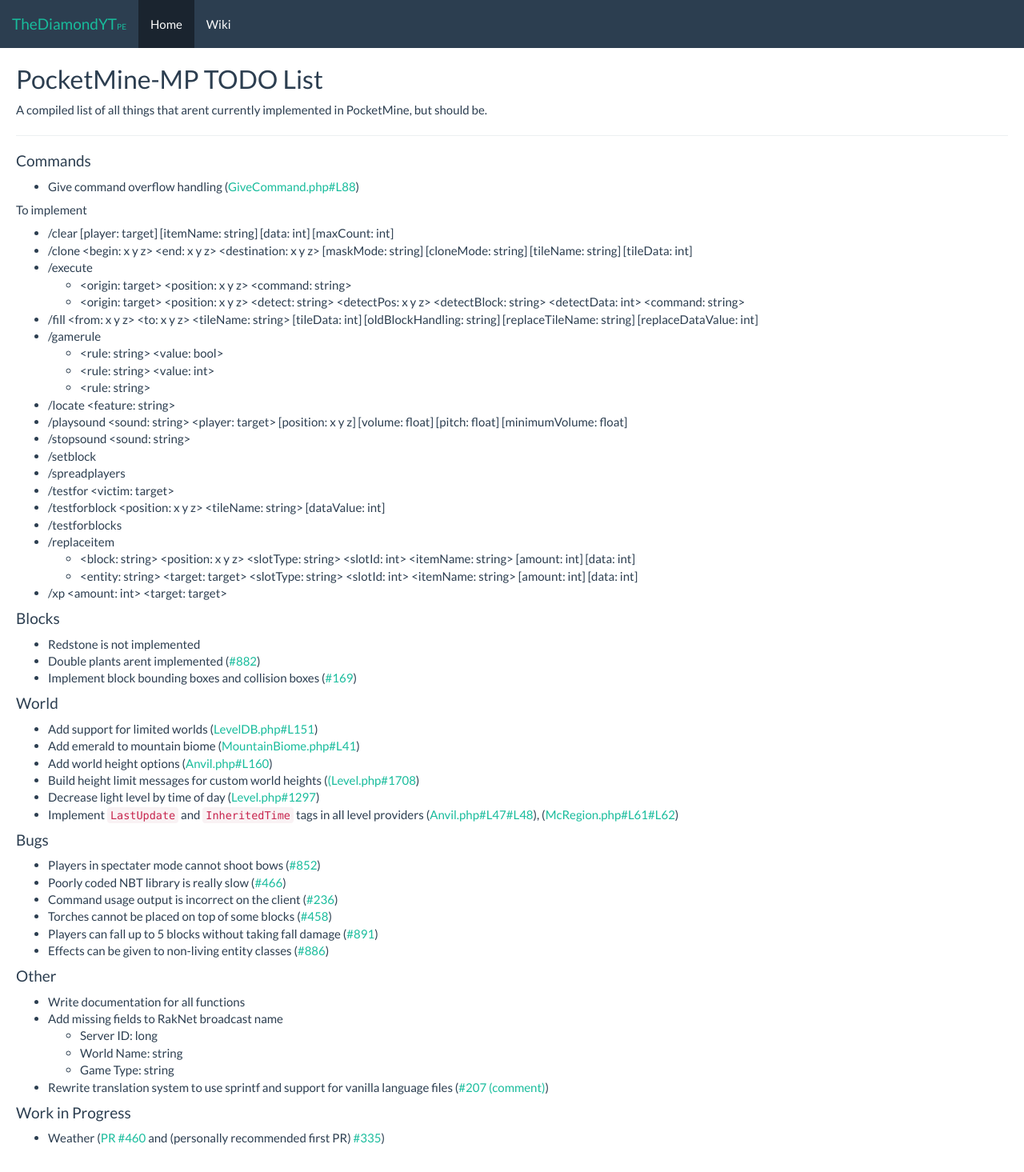
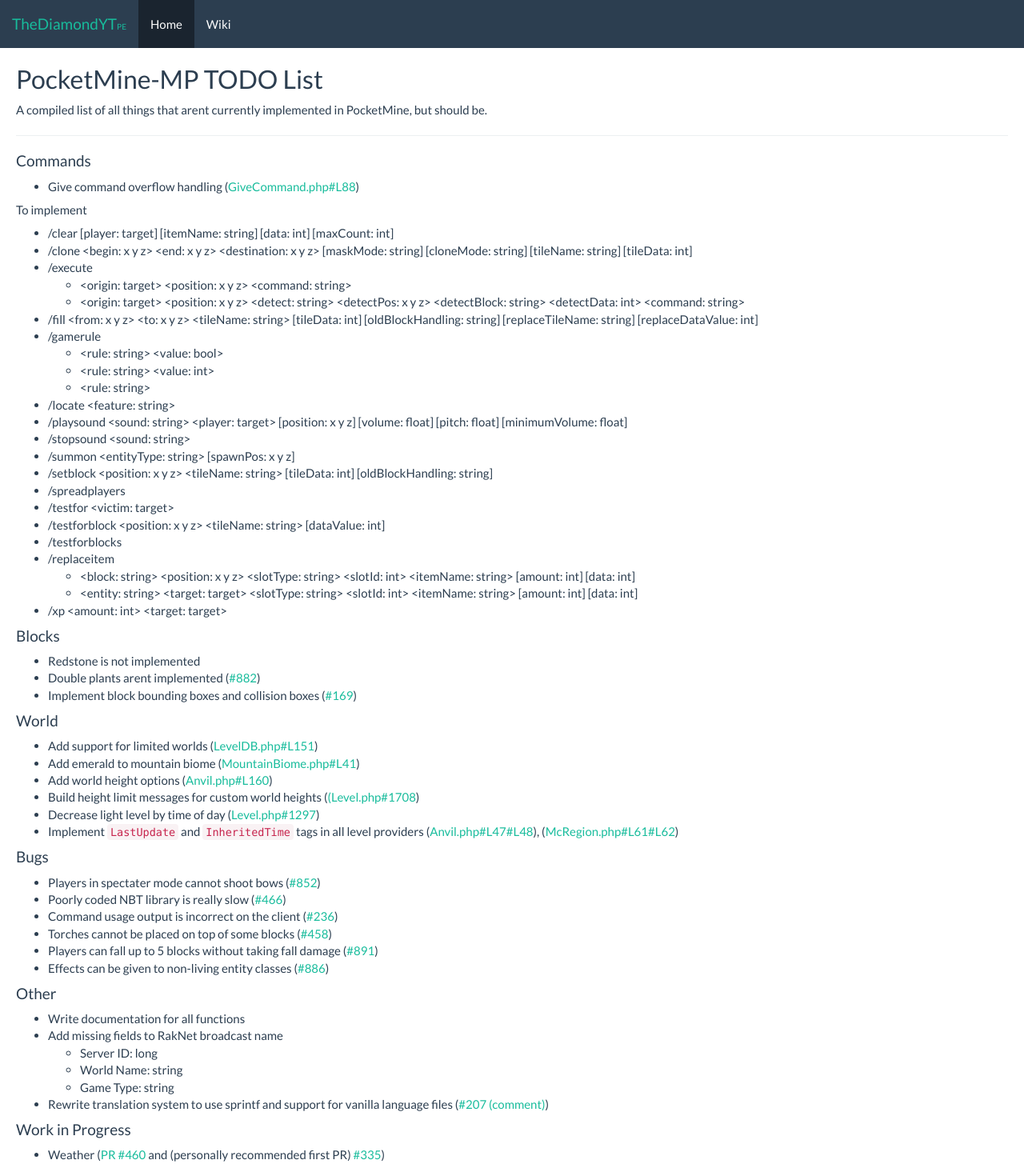
Before and after one commit to GNU-Droid/pe.thediamondyt.tk, a Jekyll site: the page built from _wiki/software/server/softwares/pocketmine/TODO.md, in a window 1280 px wide. Shown: the whole page at 80% size. Built offline with Jekyll 4.4.1, drawn with Linux system fonts in a browser that asks for light colours; before the commit the page ends 1444 px from its top, so only the background shows below that.

Commit message:
more command

```diff
--- a/_wiki/software/server/softwares/pocketmine/TODO.md
+++ b/_wiki/software/server/softwares/pocketmine/TODO.md
@@ -24,7 +24,8 @@
  * /locate \<feature: string>
  * /playsound \<sound: string> \<player: target> [position: x y z] [volume: float] [pitch: float] [minimumVolume: float]
  * /stopsound \<sound: string>
- * /setblock
+ * /summon \<entityType: string> [spawnPos: x y z]
+ * /setblock \<position: x y z> \<tileName: string> [tileData: int] [oldBlockHandling: string]
  * /spreadplayers
  * /testfor \<victim: target>
  * /testforblock \<position: x y z> \<tileName: string> [dataValue: int]
```
